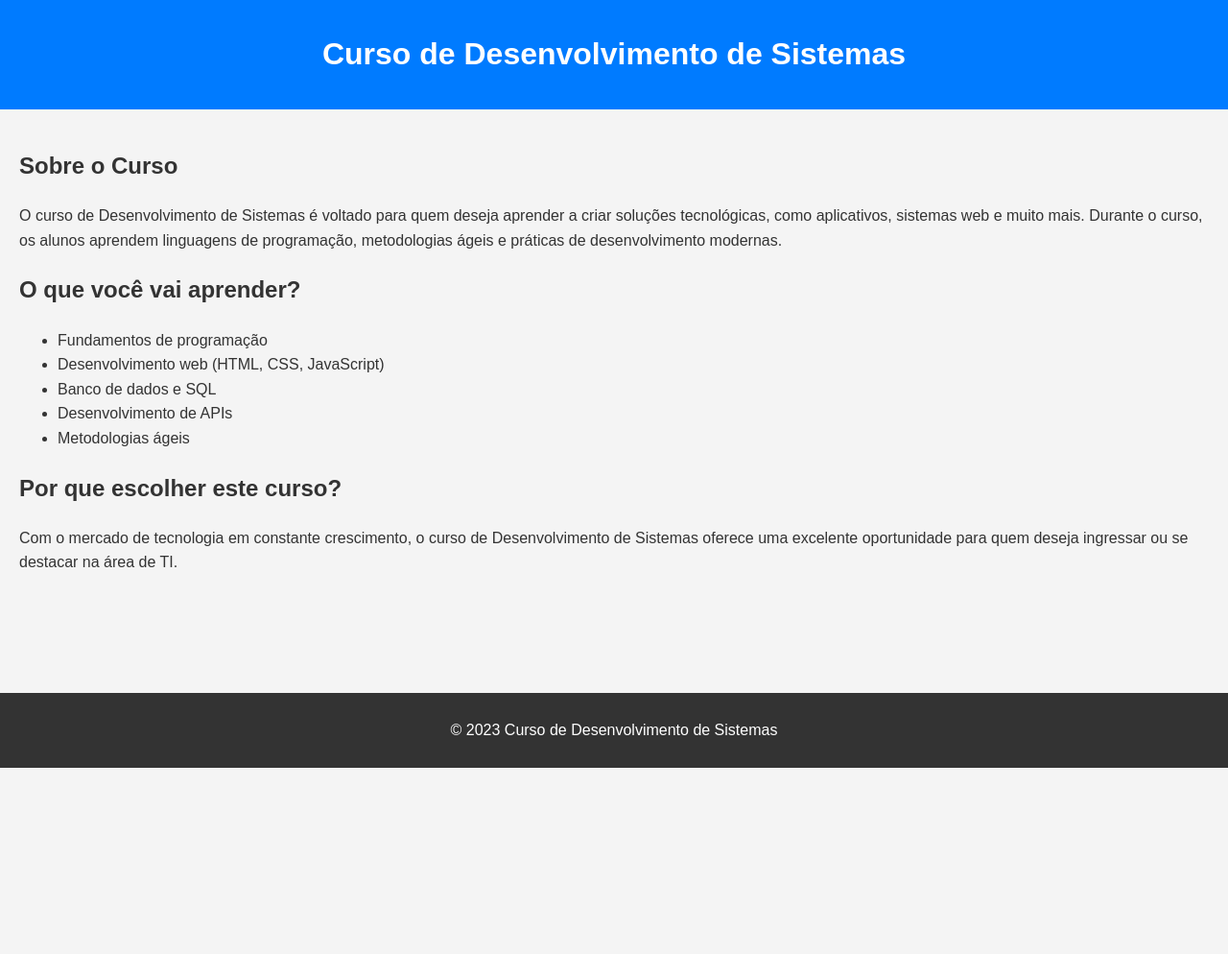
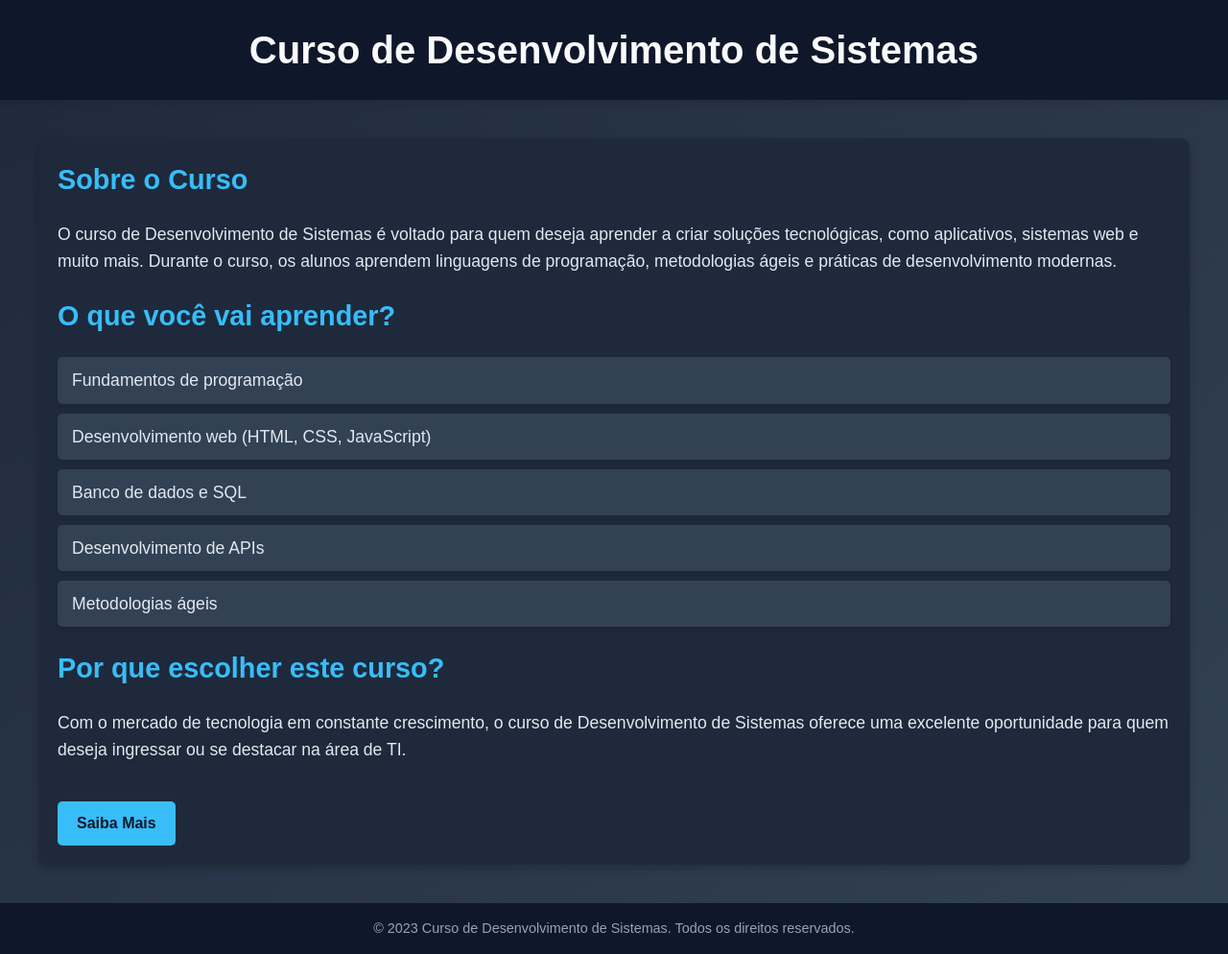
Before and after one commit to kaduzeraaa32/aulaGit, a plain HTML site: page sobre.html in a window 1280 px wide. Shown: the whole page at 96% size. Before the commit the page ends 800 px from the top, so only its background shows below. Drawn offline with Linux system fonts and the light colour scheme.

Commit message:
update about

```diff
--- a/sobre.html
+++ b/sobre.html
@@ -5,31 +5,113 @@
     <meta name="viewport" content="width=device-width, initial-scale=1.0">
     <title>Sobre o Curso de Desenvolvimento de Sistemas</title>
     <style>
-        body {
-            font-family: Arial, sans-serif;
-            line-height: 1.6;
+        /* Reset básico */
+        * {
             margin: 0;
             padding: 0;
-            background-color: #f4f4f4;
-            color: #333;
+            box-sizing: border-box;
         }
+
+        body {
+            font-family: 'Poppins', sans-serif;
+            line-height: 1.6;
+            background: linear-gradient(135deg, #1e293b, #334155);
+            color: #f8fafc;
+            margin: 0;
+        }
+
         header {
-            background: #007BFF;
-            color: #fff;
-            padding: 10px 20px;
+            background: #0f172a;
+            color: #f8fafc;
+            padding: 20px;
             text-align: center;
+            box-shadow: 0 4px 6px rgba(0, 0, 0, 0.1);
         }
+
+        header h1 {
+            font-size: 2.5rem;
+            font-weight: 700;
+        }
+
         main {
+            max-width: 1200px;
+            margin: 40px auto;
             padding: 20px;
+            background: #1e293b;
+            border-radius: 10px;
+            box-shadow: 0 4px 8px rgba(0, 0, 0, 0.2);
         }
+
+        main h2 {
+            font-size: 1.8rem;
+            margin-bottom: 20px;
+            color: #38bdf8;
+        }
+
+        main p, main ul {
+            font-size: 1.1rem;
+            margin-bottom: 20px;
+            color: #e2e8f0;
+        }
+
+        main ul {
+            list-style: none;
+            padding: 0;
+        }
+
+        main ul li {
+            background: #334155;
+            margin: 10px 0;
+            padding: 10px 15px;
+            border-radius: 5px;
+            box-shadow: 0 2px 4px rgba(0, 0, 0, 0.1);
+        }
+
         footer {
-            background: #333;
-            color: #fff;
+            background: #0f172a;
+            color: #94a3b8;
             text-align: center;
-            padding: 10px 0;
-            position: fixed;
+            padding: 15px 0;
+            position: relative;
             bottom: 0;
             width: 100%;
+            margin-top: 40px;
+        }
+
+        footer p {
+            font-size: 0.9rem;
+        }
+
+        /* Botão de ação */
+        .cta-button {
+            display: inline-block;
+            margin-top: 20px;
+            padding: 10px 20px;
+            background: #38bdf8;
+            color: #0f172a;
+            text-decoration: none;
+            font-weight: bold;
+            border-radius: 5px;
+            transition: background 0.3s ease;
+        }
+
+        .cta-button:hover {
+            background: #0ea5e9;
+        }
+
+        /* Responsividade */
+        @media (max-width: 768px) {
+            main {
+                padding: 15px;
+            }
+
+            header h1 {
+                font-size: 2rem;
+            }
+
+            main h2 {
+                font-size: 1.5rem;
+            }
         }
     </style>
 </head>
@@ -52,9 +134,11 @@
 
         <h2>Por que escolher este curso?</h2>
         <p>Com o mercado de tecnologia em constante crescimento, o curso de Desenvolvimento de Sistemas oferece uma excelente oportunidade para quem deseja ingressar ou se destacar na área de TI.</p>
+
+        <a href="#" class="cta-button">Saiba Mais</a>
     </main>
     <footer>
-        <p>&copy; 2023 Curso de Desenvolvimento de Sistemas</p>
+        <p>&copy; 2023 Curso de Desenvolvimento de Sistemas. Todos os direitos reservados.</p>
     </footer>
 </body>
 </html>
```
